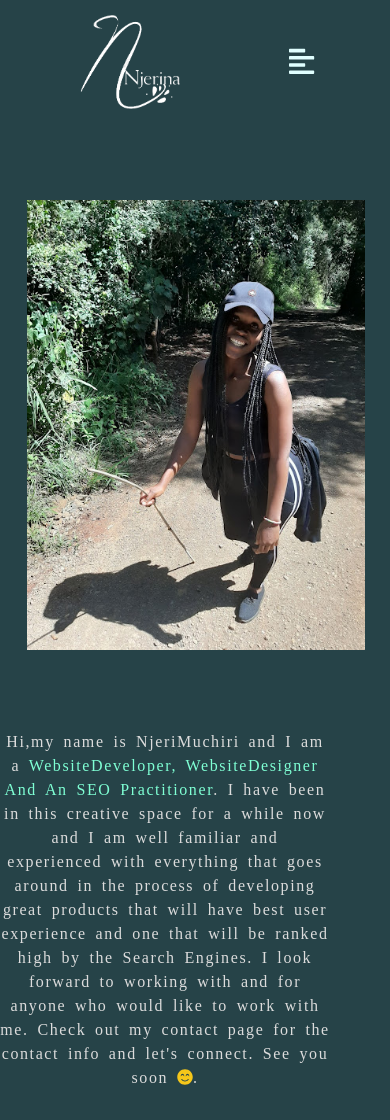
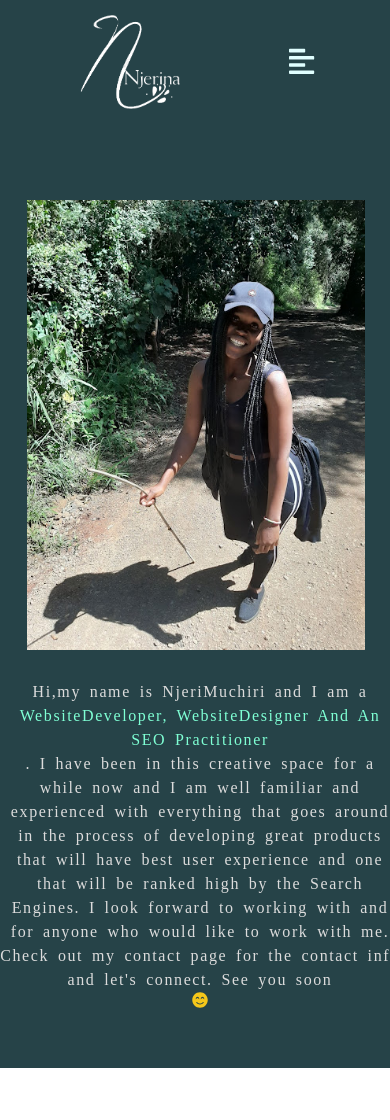
Before and after one commit to NjeriMuchiri/portfolio-app, a React (Create React App) app: page /Aboutme in a window 390 px wide. After the commit the page ends 1068 px from the top, so only its background shows below. Built offline with nearby package versions, Linux system fonts and the light colour scheme; a web font is replaced by a local one.

Commit message:
Adding some styling to avoid an overflow

```diff
--- a/src/Components/Aboutme.css
+++ b/src/Components/Aboutme.css
@@ -60,10 +60,18 @@
         perspective: 1px;
     }
     .info-section .kashee-info{
-        display: block;
+        display: grid;
+        place-items: center;
+        grid-template-columns: 400px;
+        max-width: 25rem;
+        line-height: 1.5;
+        letter-spacing: 0.1em;
+        word-spacing: 0.2em;
         max-width: 25rem;
         text-align: center;
-        margin-right: 60px;
+        margin-top: 30px;
+        margin-bottom:30px;
+        margin-right:20px;
     }
 
 }
--- a/src/Pages/Aboutme.js
+++ b/src/Pages/Aboutme.js
@@ -12,7 +12,7 @@ const Aboutme = () => {
        src={Kashee}
        alt="NjeriMuchiri"  />
        <p className='kashee-info'>
-         Hi,my name is NjeriMuchiri and I am a <span>WebsiteDeveloper, WebsiteDesigner and an SEO practitioner</span>. I have been in this creative space for a while now and I am well familiar and experienced with everything that goes around in the process of developing great products that will have best user experience and one that will be ranked high by the Search Engines. I look forward to working with and for anyone who would like to work with me. Check out my contact page for the contact info and let's connect. See you soon <FontAwesomeIcon icon={faSmileBeam} style={{color:'#f5c71a'}} />.
+         Hi,my name is NjeriMuchiri and I am a <span>WebsiteDeveloper, WebsiteDesigner and an SEO practitioner</span>. I have been in this creative space for a while now and I am well familiar and experienced with everything that goes around in the process of developing great products that will have best user experience and one that will be ranked high by the Search Engines. I look forward to working with and for anyone who would like to work with me. Check out my contact page for the contact info and let's connect. See you soon <FontAwesomeIcon icon={faSmileBeam} style={{color:'#f5c71a'}} />
        </p>
        </article>
     </div>
```
